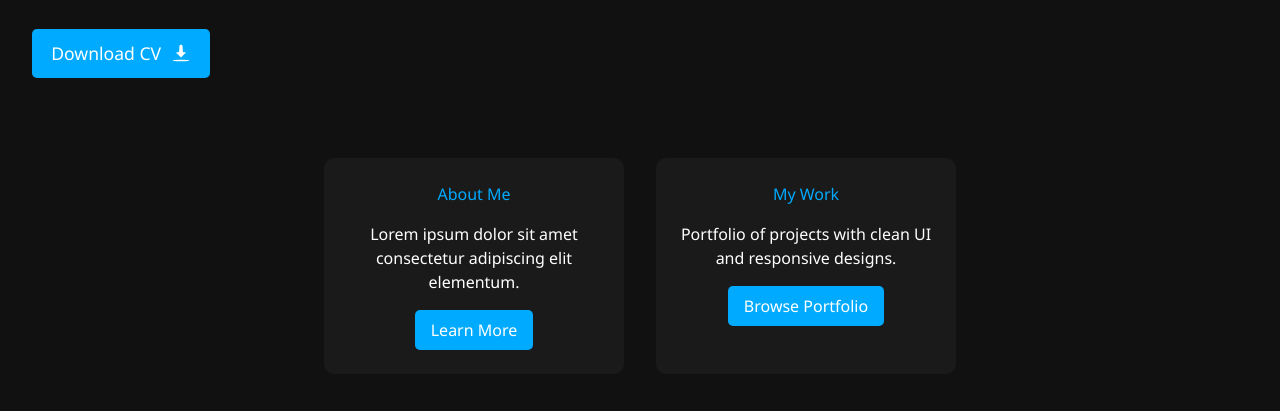
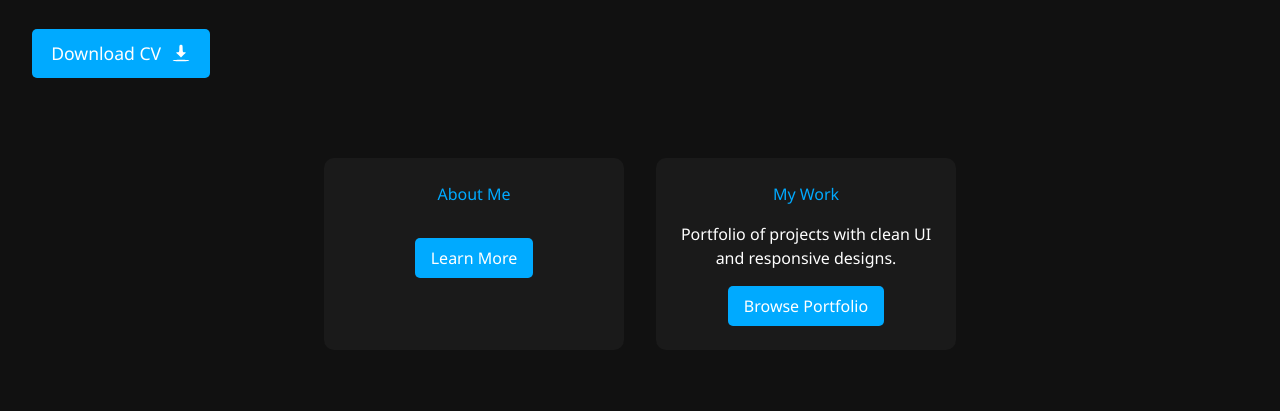
Before and after one commit to ashishmp007/my-portfolio, a plain HTML site: page index.html in a window 1280 px wide. Shown: the part 359-770 px from the top of the page. Drawn offline with nearby package versions, Linux system fonts and the light colour scheme; files whose address does not match are found by name.

Commit message:
Update index.html

```diff
--- a/index.html
+++ b/index.html
@@ -56,7 +56,7 @@
     <section class="info-cards">
       <div class="card">
         <h3>About Me</h3>
-        <p>Lorem ipsum dolor sit amet consectetur adipiscing elit elementum.</p>
+        <p></p>
         <a href="#" class="btn">Learn More</a>
       </div>
       <div class="card">
```
